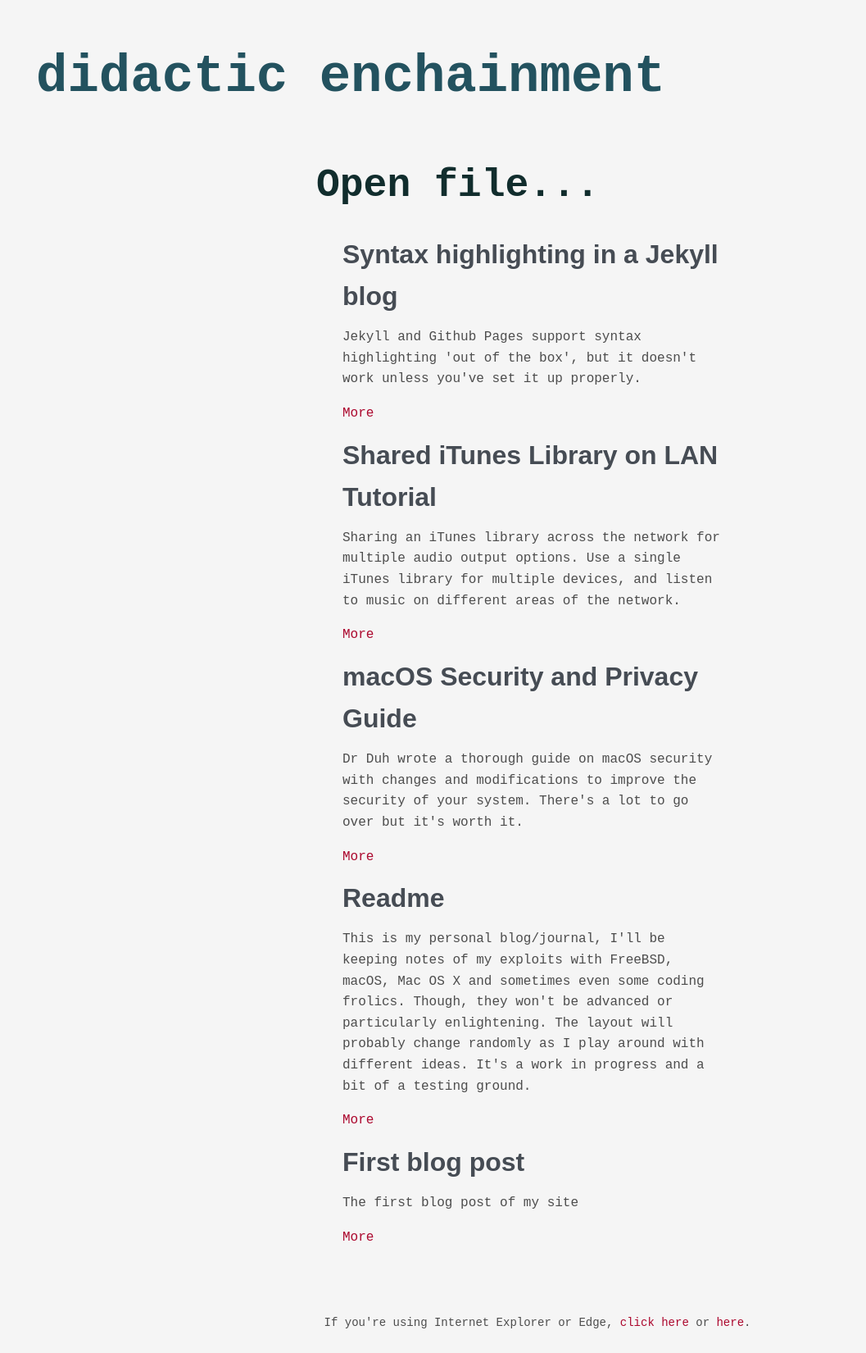
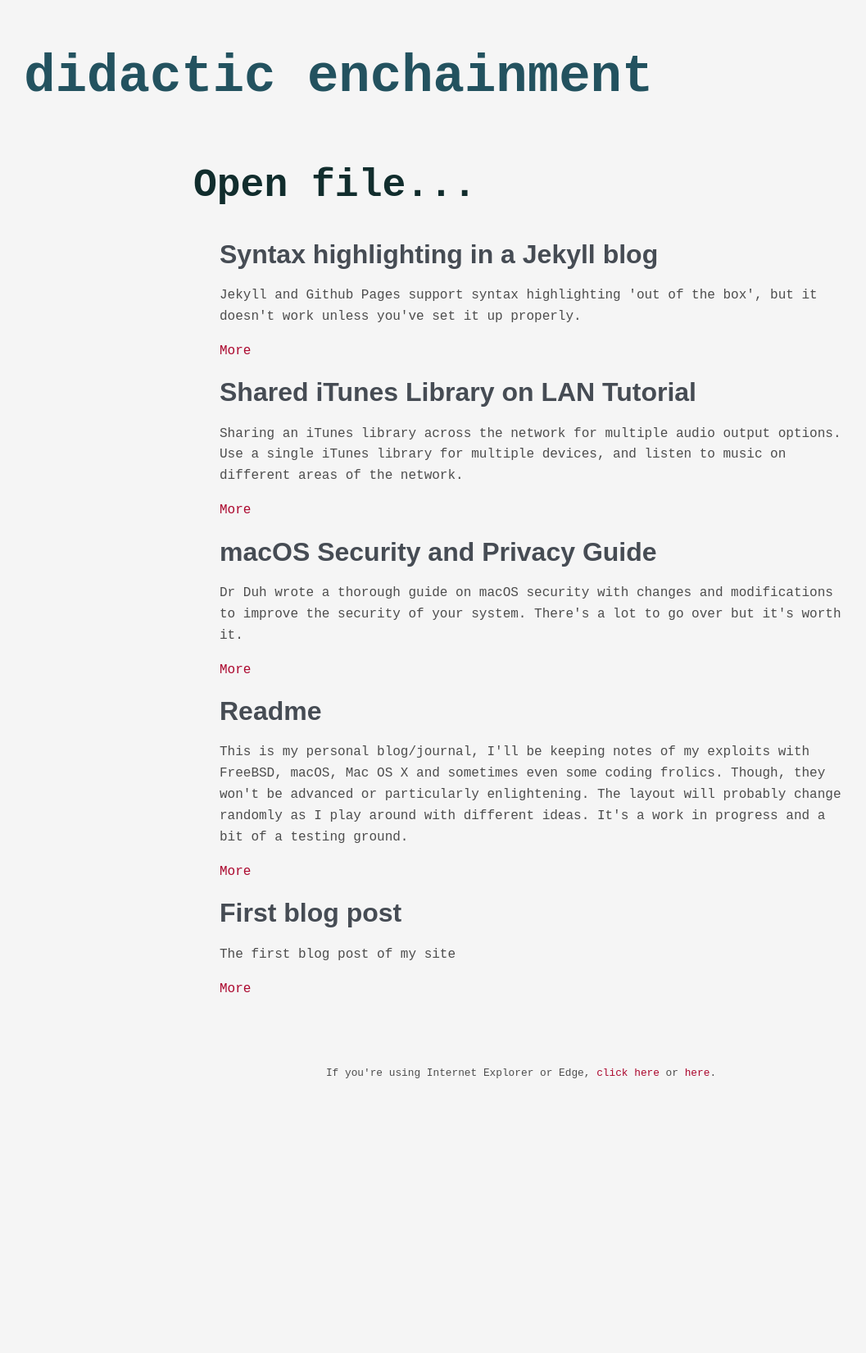
Before and after one commit to paulrbts/blog, a Jekyll site: the page built from index.html, in a window 1280 px wide. Shown: the whole page at 82% size, without its empty margins (4-1061 px from the left). Built offline with Jekyll 4.4.1, drawn with Linux system fonts in a browser that asks for light colours; some web fonts are replaced; after the commit the page ends 1347 px from its top, so only the background shows below that.

Commit message:
adding media query for font and h1 size

```diff
--- a/css/common.css
+++ b/css/common.css
@@ -3,39 +3,71 @@
   padding: 0;
 }
 
+@media all and (min-width: 720px) {
 body {
   font: normal 100%/1.6 'Overpass Mono',monospace;
   font-size: 16px;
   color: #4d4d4d;
   background-color: #F5F5F5;
 }
+}
 
+@media all and (max-width: 719px) and (min-width: 400px) {
+body {
+  font: normal 100%/1.6 'Overpass Mono',monospace;
+  font-size: 14px;
+  color: #4d4d4d;
+  background-color: #F5F5F5;
+}
+}
+
+@media all and (max-width: 399px) and (min-width: 320px) {
+body {
+  font: normal 100%/1.6 'Overpass Mono',monospace;
+  font-size: 14px;
+  color: #4d4d4d;
+  background-color: #F5F5F5;
+}
+}
+
+@media all and (min-width: 450px) {
 h1 {
   text-align: left;
   font-family: 'Expletus Sans',monospace;
   font-weight: bold;
-  font-size: 4rem;
+  font-size: 4em;
   color: #23525F;
-  padding-left: 40px;
-  max-width: 90%;
+  padding-left: 2%;
+}
+}
+
+@media all and (max-width: 440px) and (min-width: 320px) {
+h1 {
+  text-align: left;
+  font-family: 'Expletus Sans',monospace;
+  font-weight: bold;
+  font-size: 2em;
+  color: #23525F;
+  padding-left: 2%;
+}
 }
 
 h2 {
   font-family: 'Patua One',monospace;
-  font-size: 3rem;
+  font-size: 3em;
   color: #112D2D;
 }
 
 h3 {
   font-family: 'Patua One',sans-serif;
-  font-size: 2rem;
+  font-size: 2em;
   font-weight: bold;
   color: #464C54;
 }
 
 h4 {
   font: 'Overpass Mono',monospace;
-  font-size: 20px;
+  font-size: 1.5em;
   text-transform: uppercase;
   color: #4d4d4d;
   font-weight: 700;
@@ -43,8 +75,13 @@
 
 h5 {
   font: 'Overpass Mono',monospace;
-  font-size: 18px;
+  font-size: 1.4em;
   color: #4d4d4d;
+}
+
+p{
+	font-size: 1em;
+	line-height: 1.618em;
 }
 
 a:link {
@@ -118,13 +155,12 @@
 }
 
 #main {
-  width:500px;
+  width: 800px;
   max-width: 95%;
   margin: 0 auto;
   text-align: left;
 }
 
 #footer {
-  padding-left: 40px;
-  font-size: 14px;
+  font-size: 0.8em;
 }
```
